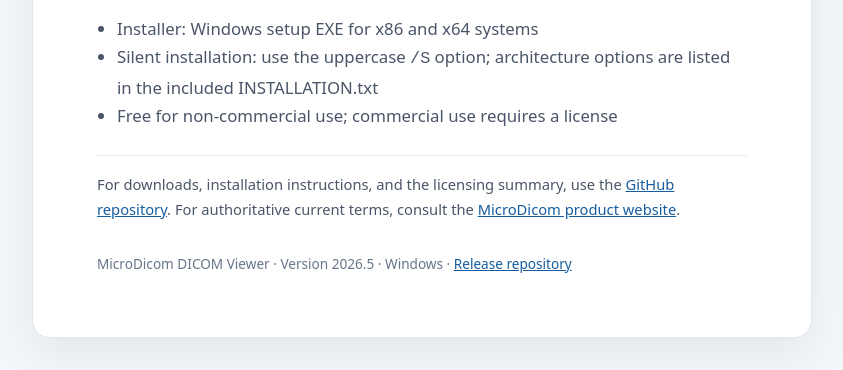
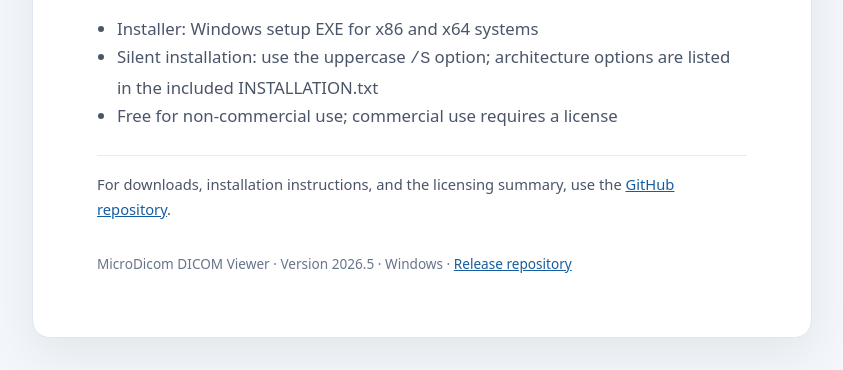
Before and after one commit to MicroDicoms/microdicom-dicom-viewer, a plain HTML site: page index.html in a window 1280 px wide. Shown: the part 647-1017 px from the top of the page, without its empty margins (218-1061 px from the left). Drawn offline with Linux system fonts and the light colour scheme.

Commit message:
Use GitHub-only links across product page
Co-authored-by: Copilot <223556219+Copilot@users.noreply.github.com>

```diff
--- a/index.html
+++ b/index.html
@@ -43,7 +43,7 @@
       <li>Silent installation: use the uppercase <code>/S</code> option; architecture options are listed in the included INSTALLATION.txt</li>
       <li>Free for non-commercial use; commercial use requires a license</li>
     </ul>
-    <p class="note">For downloads, installation instructions, and the licensing summary, use the <a href="https://github.com/MicroDicoms/microdicom-dicom-viewer">GitHub repository</a>. For authoritative current terms, consult the <a href="https://www.microdicom.com/">MicroDicom product website</a>.</p>
+    <p class="note">For downloads, installation instructions, and the licensing summary, use the <a href="https://github.com/MicroDicoms/microdicom-dicom-viewer">GitHub repository</a>.</p>
     <footer>MicroDicom DICOM Viewer · Version 2026.5 · Windows · <a href="https://github.com/MicroDicoms/microdicom-dicom-viewer">Release repository</a></footer>
   </main>
 </body>
```
Also changed, not shown: 1 other file.
